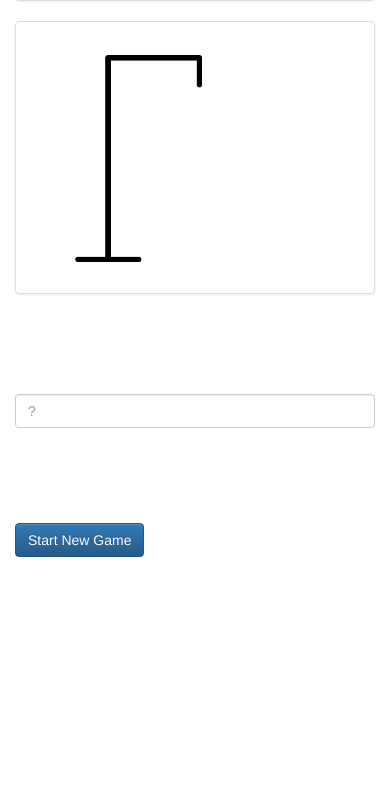
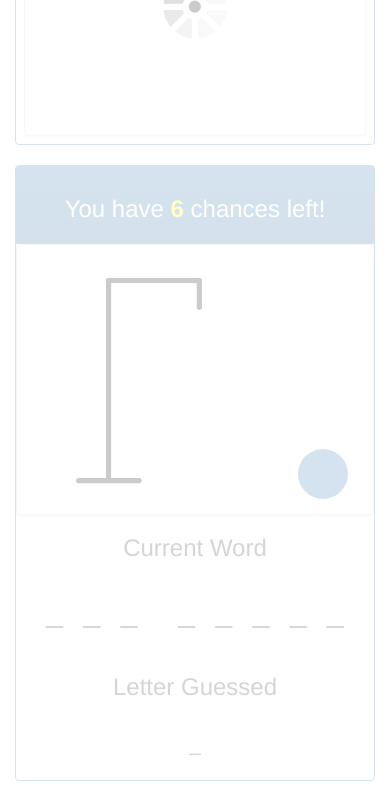
Before and after one commit to monad98/Hangman-Game, a PHP site: page / in a window 390 px wide. Shown: the part 536-1337 px from the top of the page. Before the commit the page ends 1093 px from the top, so only its background shows below. Run offline with PHP 8.4, Linux system fonts and the light colour scheme.

Commit message:
aligning layout, design

```diff
--- a/assets/css/style.css
+++ b/assets/css/style.css
@@ -16,19 +16,89 @@
   right: 0;
   bottom: 0;
   margin: auto;
-  /*left: 50%-32px;*/
 }
+.no-margin {
+  margin: 0;
+}
+#hangmanInputBox {
+  background-color: #337ab7;
+  color: yellow;
+  border-radius: 50%;
+  position: absolute;
+  bottom: 15px;
+  right: 25px;
+  font-size: 30px;
+  width: 50px;
+  height: 50px;
+  padding-top: 3px;
+  text-align: center;
+}
+
+#cursor.blink {
+  animation: blink 1s step-end infinite;
+}
+
+@keyframes blink {
+  50% {
+    visibility: hidden;
+  }
+}
+
 #remainingGuess {
+  font-weight: bold;
+  color: yellow
+}
+
+#currentGuessedWord {
+  min-height: 80px;
+  padding: 20px;
+  font-size: 30px;
+  display: flex;
+  justify-content: space-around;
+}
+
+#letterGuessed {
+  min-height: 70px;
+  padding: 20px;
+  font-size: 20px;
+  display: flex;
+  justify-content: space-around;
+}
+
+#congratulation, #gameover {
+  display: none;
+  max-width: 640px;
+  max-height: 373px;
+  position: fixed;
+  margin: auto;
+  top: 0;
+  left: 0;
+  right: 0;
+  bottom: 0;
+  background-color: lightyellow;
+  box-shadow: 0 10px 15px 0 rgba(0, 0, 0, 0.4), 0 15px 30px 0 rgba(0, 0, 0, 0.4);
+}
+
+#newGameBtn-c {
   position: absolute;
-  right: 10px;
-  bottom: 5px;
-  font-size: 20px;
-  font-weight: bold;
+  right: 0;
+  top: 40%;
 }
-#currentGuessedWord, #letterGuessed {
-  height: 80px;
-  padding: 20px;
-  /*change spacing in javascript to take full width with city name's length*/
-  letter-spacing: 10px;
-  font-size: 20px;
+#newGameBtn-g {
+  position: fixed;
+  bottom: 20%;
+  right: 0;
+  left: 0;
+  margin: auto;
 }
+.instruction {
+  padding-left: 10px;
+}
+
+.instruction p {
+  font-size: 16px;
+}
+
+.panel-body {
+  padding: 8px;
+}
--- a/assets/javascript/capital-city.js
+++ b/assets/javascript/countries.js
@@ -1,5 +1,5 @@
 // contry-capitals from https://github.com/icyrockcom/country-capitals/blob/master/data/country-list.json
-var capitalCities = [{
+var _countries = [{
     "country": "Abkhazia",
     "capital": "Sukhumi",
     "type": "countryCapital"
--- a/assets/javascript/game.js
+++ b/assets/javascript/game.js
@@ -2,7 +2,7 @@
 
 
 
-(function (window, document, capitalCities) {
+(function (window, document, countries) {
 
 
   var hangman = (function () {
@@ -14,117 +14,107 @@
     var flickrGetInfoURL = "https://api.flickr.com/services/rest/?method=flickr.photos.getInfo&nojsoncallback=1&format=json&api_key=" + flickrApiKey + "&photo_id=";
     var flickrSearchURL = "https://api.flickr.com/services/rest/?method=flickr.photos.search&sort=relevance&format=json&nojsoncallback=1&per_page=50&api_key=" + flickrApiKey + "&tags=";
 
+
     /**
      * Variable for storing game related variable
      */
-    var selectedCityPhotoArray = [];
-    var selectedCapital = '';
+    var selectedCountryPhotoArray = [];
+    var selectedCountry = "";
     var letterGuessed = [];
     var remainingGuess = 6;
     var currentGuessedWord = [];
+    var gameOverOrUserWon = false;
+
 
     /**
-     * Select a random capital city and make a same length hidden word to show to user
+     * Custom event
      */
-    function selectCapital() {
-      //TODO: check non english character included in city name
-      selectedCapital = capitalCities[randomIndex(capitalCities.length)].capital; //pick random capital city
-      currentGuessedWord = selectedCapital //Hide selected capital city name.
-        .split("") // to array
-        .map(function (letter) {
-          if (letter === " " || letter === "'") return letter;
-          else return "_"; // if the letter is neither " " nor "'" , this letter is what we need to hide
-        });
-      console.log("SelectedCapital is " + selectedCapital);
-      console.log("Hided captinal is " + currentGuessedWord);
-      viewUpdateforcurrentGuessedWord();
-    }
+    // var gameover = new Event("gameover");
+    // var userwon = new Event("userwon");
 
-    //TODO: merge to selectCapitla function????
-    function viewUpdateforcurrentGuessedWord() {
-      document.getElementById("currentGuessedWord").innerText = currentGuessedWord.join("");
-    }
+
 
     /**
-     * Function to get selected photo's url from photo's id through Flickr Api
+     * Functions for fetching country photo using Flick API
      */
     function getPhotoInfo(photoId, callback) {
+      // Function to get selected photo's url from photo's id through Flickr Api
       var xhr = new XMLHttpRequest();
-      xhr.open('GET', flickrGetInfoURL + photoId);
+      xhr.open("GET", flickrGetInfoURL + photoId);
       xhr.onload = function () {
         if (xhr.status === 200) {
           var photo = JSON.parse(xhr.responseText).photo;
           var photoStaticURL = "https://farm" + photo.farm + ".staticflickr.com/" + photo.server + "/" + photo.id + "_" + photo.secret + "_b.jpg";
           callback(photoStaticURL);
         } else {
-          alert('Request failed. Status: ' + xhr.status);
+          alert("Request failed. Status: " + xhr.status);
         }
       };
       xhr.send();
     }
 
-    /**
-     * Function to get json array of selected city photo using Flickr Api
-     */
-    function getCityPhotos(cityName, callback) {
+    function getCountryPhotos(countryName, callback) {
+      // function to get json array of selected country photo using Flickr Api
       var xhr = new XMLHttpRequest();
-      xhr.open('GET', flickrSearchURL + cityName);
+      xhr.open("GET", flickrSearchURL + countryName);
       xhr.onload = function () {
         if (xhr.status === 200) {
-          selectedCityPhotoArray = JSON.parse(xhr.responseText).photos.photo;
+          selectedCountryPhotoArray = JSON.parse(xhr.responseText).photos.photo;
           callback();
         } else {
-          alert('Request failed. Status: ' + xhr.status);
+          alert("Request failed. Status: " + xhr.status);
         }
       };
       xhr.send();
     }
 
+
+
+
     /**
-     * function to pick random index from array;
+     * Game Logic
      */
-    function randomIndex(arryLength) {
-      return Math.floor(Math.random() * arryLength);
+    function initializeVariable() {
+      /* initialize game variable after pressing new game button */
+      selectedCountryPhotoArray = [];
+      selectedCountry = "";
+      letterGuessed = [];
+      remainingGuess = 6;
+      currentGuessedWord = [];
+      gameOverOrUserWon = false;
     }
 
-    /**
-     * function to show fetched photo to screen
-     */
-    function loadPhoto(photoUrl) {
-      console.log("Loaded this photo: " + photoUrl);
-      document.getElementById('capitalPhoto').src = photoUrl;
-      setTimeout(function () {
-        stopRefreshCircle();
-      }, 1000);
+    function selectCountry() {
+      // select a random country and make a same length hidden word to show to user
+      selectedCountry = countries[randomIndex(countries.length)].country; //pick random country
+      currentGuessedWord = selectedCountry //Hide selected country name.
+        .split("") // to array
+        .map(function (letter) {
+          if (letter === " " || letter === "'") return letter;
+          else return "_"; // if the letter is neither " " nor "'" , this letter is what we need to hide
+        });
+      console.log("SelectedCountry is " + selectedCountry);
+      console.log("Hided captinal is " + currentGuessedWord);
     }
 
-    /**
-     * This function shows refresh circle git and hide previous capital image
-     */
-    function loadRefreshCircle() {
-      document.getElementById('refreshBtn').style.display = "none";
-      document.getElementById('capitalPhoto').style.opacity = 0;
-      document.getElementById('loading').style.display = "block";
+    function checkResult() {
+      // 1. check ramaining life and if remaining life is 0, user lose
+      // 2. check if user got answer and if so, user win.
+      if (remainingGuess === 0) {
+        gameOverOrUserWon = true;
+        return viewUpdateForUserLostMessage(); //user lost the game
+      }
+      if (currentGuessedWord.join("") === selectedCountry) {
+        gameOverOrUserWon = true;
+        return viewUpdateForUserWonMessage(); //user won the game
+      }
     }
 
-    /**
-     * This function is called after we finish loading new capital image
-     * and stop showing refresh circle gif image.
-     */
-    function stopRefreshCircle() {
-      //TODO: animation
-      document.getElementById('capitalPhoto').style.opacity = 1;
-      document.getElementById('loading').style.display = "none";
-      document.getElementById('refreshBtn').style.display = ""; //to default display value
-    }
-
-    /**
-     * check input letter is same as each letter in capital city
-     */
     function checkInputLetter(letter) {
+      //check input letter is same as each letter in country
       console.log("You typed '" + letter + "'");
       var isThereMatchedLetter = false;
-      selectedCapital
+      selectedCountry
         .split("") //to array
         .forEach(function (c, index) {
           if (c.toLowerCase() === letter.toLowerCase()) {
@@ -135,122 +125,161 @@
         });
       if (!isThereMatchedLetter) remainingGuess -= 1;
       console.log("currentGuessedWord is " + currentGuessedWord);
-      updateGameStatsOnScreen(); //update the view
     }
 
-    //TODO: implement
-    function updateGameStatsOnScreen() {
-      document.getElementById('remainingGuess').innerText = remainingGuess;
-      document.getElementById('remainingPhoto').src = "assets/images/d-" + remainingGuess + ".jpg";
-      document.getElementById("currentGuessedWord").innerText = currentGuessedWord.join("");
-      document.getElementById("letterGuessed").innerText = letterGuessed.join("");
+    function pushToLetterGuessed(letter) {
+      // This function is called after checking validity of user input.
+      // Add input letter to letterGuessed array.
+      letterGuessed.push(letter.toUpperCase());
+      letterGuessed.sort();
+      //TODO: Sort;
+      console.log("Current letterGuessed is " + letterGuessed);
     }
 
-    // Initialize game variable
-    function initializeVariable() {
-      selectedCityPhotoArray = [];
-      selectedCapital = '';
-      letterGuessed = [];
-      remainingGuess = 6;
-      currentGuessedWord = [];
-    }
-
-    /**
-     * 1. check ramaining life and if remaining life is 0, user lose
-     * 2. check if user got answer and if so, user win.
-     */
-    function checkResult() {
-      viewUpdateforcurrentGuessedWord();
-      if (remainingGuess === 0) return showUserLostMessage(); //user lost the game
-      if (currentGuessedWord.join("") === selectedCapital) return showUserWonMessage(); //user won the game
-    }
-
-    //TODO: implement
-    function showUserWonMessage() {
-      console.log("USER WON!");
-      //show information about city or country. this city is capital of -----. this is ----'s info.
-    }
-
-    //TODO: implement
-    function showUserLostMessage() {
-      console.log("GAME OVER!");
-      //prevent more input, initialize view, make user press new game button
+    function isValidInput(ev) {
+      // function to check if input letter is valid.
+      // I check both keyCode and charCode here to prevent another language input and special keys like Shift..etc.
+      var letter = ev.key;
+      var charCode = letter.charCodeAt(0);
+      var keyCode = ev.keyCode;
+      if (keyCode < 65 || keyCode > 90) return false; // A(a):65, Z(z):90, check keyCode is valide
+      else if (charCode > 122 || charCode < 65 || (charCode > 90 && charCode < 97)) return false; // A: 65, Z:90, a: 97, z: 122
+      else if (letterGuessed.indexOf(letter.toUpperCase()) > -1) return false; // already tried letter
+      return true; // user input a letter which has not been typed before, so valid input
     }
 
 
+
+
     /**
-     * This function is called after checking validity of user input.
-     * This function add input letter to letterGuessed array.
+     * View Update functions
      */
-    function pushToLetterGuessed(letter) {
-      letterGuessed.push(letter);
-      //TODO: Sort;
-      console.log("Current letterGuessed is " + letterGuessed.toString());
+    function initializeView() {
+      document.getElementById('hangmanPhoto').src = "assets/images/d-6.jpg";
+      document.getElementById('congratulation').style.display = "none";
+      document.getElementById('gameover').style.display = "none";
+      document.getElementById('remainingGuess').innerHTML = "6";
+      document.getElementsByClassName('container')[0].style.opacity = 0.2;
+      document.getElementById("letterGuessed").innerHTML = "_";
     }
 
-    /**
-     * function to check if input letter is valid.
-     * I check both keyCode and charCode here to prevent another language input and special keys like Shift..etc.
-     */
-    function isValidInput(ev) {
-      var letter = ev.key;
-      var charCode = letter.charCodeAt(0);
-      var keyCode = ev.keyCode;
-      // console.log("Typed charcode is " + charCode);
-      // console.log("Typed keycode is " + keyCode);
-      if (keyCode < 65 || keyCode > 90) return false; // A(a):65, Z(z):90, check keyCode is valide
-      else if (charCode > 122 || charCode < 65 || (charCode > 90 && charCode < 97)) return false; // A: 65, Z:90, a: 97, z: 122
-      else if (letterGuessed.indexOf(letter) > -1) return false; // already tried letter
-      return true; // user input a letter which has not been typed before, so valid input
+    function viewUpdateAfterUserInput(letter) {
+      // update game stat (Life, hanman image, guessed letter, current guessed word)
+
+      //cursor animation
+      document.getElementById("cursor").innerHTML = letter.toUpperCase();
+      document.getElementById("cursor").className = "";
+      setTimeout(function () {
+        document.getElementById("cursor").innerHTML = "_";
+        document.getElementById("cursor").className = "blink"
+      }, 1000)
+
+      document.getElementById("remainingGuess").innerHTML = remainingGuess;
+      document.getElementById("hangmanPhoto").src = "assets/images/d-" + remainingGuess + ".jpg";
+      document.getElementById("currentGuessedWord").innerHTML = "<span>" + currentGuessedWord.join("</span><span>") + "</span>";
+      document.getElementById("letterGuessed").innerHTML = "<span>" + letterGuessed.join("</span><span>") + "</span>";
     }
 
-    //delete user input from input element
-    function resetInputElement() {
-      document.getElementById("hangmanInput").value = '';
+    function viewUpdateAfterSelectingCountry() {
+      // update current guess word
+      document.getElementById("currentGuessedWord").innerHTML = "<span>" + currentGuessedWord.join("</span><span>") + "</span>";
+      // document.getElementById("currentGuessedWord").innerHTML = "<div>a</div><div>a</div><div>a</div><div>a</div><div>a</div><div>a</div><div>a</div>"
+
+    }
+    //TODO: implement
+    function viewUpdateForUserWonMessage() {
+      console.log("USER WON!");
+      document.getElementById('congratulation').style.display = "inline-block";
+      // disableUserInput();
+      //show information about country. ----. this is ----'s info.
+    }
+    //TODO: implement
+    function viewUpdateForUserLostMessage() {
+      console.log("GAME OVER!");
+      document.getElementById('gameover').style.display = "inline-block";
+      // document.dispatchEvent(gameover);
+      // disableUserInput();
+      //prevent more input, initialize view, make user press new game button
+    }
+    function loadPhoto(photoUrl) {
+      //function to show fetched photo to screen
+      document.getElementById("countryPhoto").src = photoUrl;
+      setTimeout(function () {
+        stopRefreshCircle();
+      }, 1000);
     }
 
+    function loadRefreshCircle() {
+      //This function shows refresh circle git and hide previous country image
+      document.getElementById("refreshBtn").style.display = "none";
+      document.getElementById("countryPhoto").style.opacity = 0;
+      document.getElementById("loading").style.display = "block";
+    }
+
+    function stopRefreshCircle() {
+      //This function is called after we finish loading new country image
+      //and stop showing refresh circle gif image.
+      //TODO: animation
+      document.getElementById("countryPhoto").style.opacity = 1;
+      document.getElementById("loading").style.display = "none";
+      document.getElementById("refreshBtn").style.display = ""; //to default display value
+      document.getElementsByClassName('container')[0].style.opacity = 1; // we need this when new game's first image loaded.
+    }
+
+
+
+    /**
+     * util
+     */
+    function randomIndex(arryLength) {
+      // function to pick random index from array;
+      return Math.floor(Math.random() * arryLength);
+    }
+
+
+
+
+    /**
+     * Game object
+     */
     return {
-      /**
-       * method to process an input letter
-       */
       onUserInput: function (ev) {
+        // method to process an input letter
+        if (gameOverOrUserWon) return;
         var letter = ev.key;
-        resetInputElement();
         if (!isValidInput(ev)) return; // if not valid input, just ignore user input and finish function execution
         pushToLetterGuessed(letter); // if valid input, next step => add this letter to letter guessed input
         checkInputLetter(letter); //check if this letter is part of the selected captial
+        viewUpdateAfterUserInput(letter); //update the view
         checkResult();
       },
-      /**
-       * method for starting new game
-       */
       newGame: function () {
-        initializeVariable();
-        loadRefreshCircle(); // refresh circle for picking a capital city and loading new photp
-        selectCapital();
-        getCityPhotos(selectedCapital, function () {
-          getPhotoInfo(selectedCityPhotoArray[randomIndex(selectedCityPhotoArray.length)].id, loadPhoto);
+        // method for starting new game
+        initializeView();
+        if (selectCountry) initializeVariable(); // at first game, no need to initialize (already did it)
+        loadRefreshCircle(); // refresh circle for picking a country and loading new photp
+        selectCountry();
+        viewUpdateAfterSelectingCountry();
+        getCountryPhotos(selectedCountry, function () {
+          getPhotoInfo(selectedCountryPhotoArray[randomIndex(selectedCountryPhotoArray.length)].id, loadPhoto);
         });
       },
-      /**
-       * method for showing another photo;
-       */
       getAnotherPhoto: function () {
+        // method for showing another photo;
         loadRefreshCircle();
-        if (!selectedCityPhotoArray.length) this.newGame();
+        if (!selectedCountryPhotoArray.length) this.newGame();
         else {
-          getPhotoInfo(selectedCityPhotoArray[randomIndex(selectedCityPhotoArray.length)].id, loadPhoto);
+          getPhotoInfo(selectedCountryPhotoArray[randomIndex(selectedCountryPhotoArray.length)].id, loadPhoto);
         }
       }
     }
   }());
-  // hangman.newGame();
-  document.getElementById("hangmanInput").addEventListener("keyup", hangman.onUserInput.bind(hangman));
-  document.getElementById("newGameBtn").addEventListener("click", hangman.newGame.bind(hangman));
+  hangman.newGame();
+  document.body.addEventListener("keyup", hangman.onUserInput);
+  document.getElementById("newGameBtn-c").addEventListener("click", hangman.newGame);
+  document.getElementById("newGameBtn-g").addEventListener("click", hangman.newGame);
   document.getElementById("refreshBtn").addEventListener("click", hangman.getAnotherPhoto.bind(hangman));
 
 
 
-
-
-})(window, document, capitalCities);
+})(window, document, _countries);
--- a/index.html
+++ b/index.html
@@ -15,18 +15,25 @@
 <body>
   <div class="container">
     <header class="page-header">
-      <h1 class="text-center">Hangman Game <small>Capital City</small></h1>
+      <h1 class="text-center">Hangman Game <small>Countries name</small></h1>
     </header>
     <div class="row">
+      <div class="col-md-12">
+        <div class="instruction">
+          <p><strong>1. Press any key from a to z and from A to Z</strong></p>
+          <p><strong>2. Press refresh button on the upper left corner of the country image.</strong></p>
+          <p><strong>3. Don's use vpn to load images</strong></p><br>
+        </div>
+      </div>
       <div class="col-md-6 col-sm-6">
-        <div class="panel panel-default">
+        <div class="panel panel-primary">
           <div class="panel-heading text-center">
-            <h3>What city of photo is this?</h3>
+            <h3>What Country Of Photo Is This?</h3>
           </div>
           <div class="panel-body">
-            <div class="thumbnail relative">
-              <!--https://pixabay.com/en/international-world-flags-countries-1751293/-->
-              <img id="capitalPhoto" src="assets/images/flags.png" alt="Captial Photo">
+            <div class="thumbnail no-margin relative">
+              <!--source: https://pixabay.com/en/international-world-flags-countries-1751293/-->
+              <img id="countryPhoto" src="assets/images/flags.png" alt="Captial Photo">
               <img id="loading" src="assets/images/loading.gif">
               <button id="refreshBtn" class="btn btn-info"><i class="glyphicon glyphicon-refresh"></i></button>
             </div>
@@ -34,27 +41,35 @@
         </div>
       </div>
       <div class="col-md-6 col-sm-6">
-        <div class="thumbnail relative">
-          <img id="remainingPhoto" src="assets/images/d-6.jpg" alt="Hangman">
-          <div id="remainingGuess"></div>
-        </div>
-        <div id="currentGuessedWord">
-
-        </div>
-        <form>
-          <div class="form-group">
-            <label class="sr-only" for="hangmanInput">Hangman Input</label>
-            <input type="text" class="form-control" id="hangmanInput" placeholder="?" maxlength="1">
+        <div class="panel panel-primary">
+          <div class="panel-heading text-center">
+            <h3>You have <span id="remainingGuess">6</span> chances left!</h3>
           </div>
-        </form>
-        <div id="letterGuessed"></div>
-        <div>
-          <button id="newGameBtn" class="btn btn-primary">Start New Game</button>
+          <div class="thumbnail relative">
+            <img id="hangmanPhoto" src="assets/images/d-6.jpg" alt="Hangman">
+            <div id="hangmanInputBox"><span id="cursor" class="blink">_</span></div>
+          </div>
+          <h3 class="text-center">Current Word</h3>
+          <div id="currentGuessedWord">
+          </div>
+          <h3 class="text-center">Letter Guessed</h3>
+          <div class="text-center" id="letterGuessed">_</div>
         </div>
       </div>
     </div>
   </div>
-  <script type="text/javascript" src="assets/javascript/capital-city.js"></script>
+  <!--source: https://pixabay.com/en/banner-postcard-day-st-plate-flag-2005219/-->
+  <div id="congratulation">
+    <img src="assets/images/congratulation.png">
+    <p>Congratulation~!</p>
+    <button id="newGameBtn-c" class="btn btn-primary">Start New Game</button>
+  </div>
+  <div id="gameover">
+    <img src="assets/images/gameover.jpg">
+    <p>Game over~!</p>
+    <button id="newGameBtn-g" class="btn btn-primary">Start New Game</button>
+  </div>
+  <script type="text/javascript" src="assets/javascript/countries.js"></script>
   <script type="text/javascript" src="assets/javascript/game.js"></script>
 </body>
 
```
Also changed, not shown: assets/images/congratulation.png (added), assets/images/gameover.jpg (added), 1 other file.
